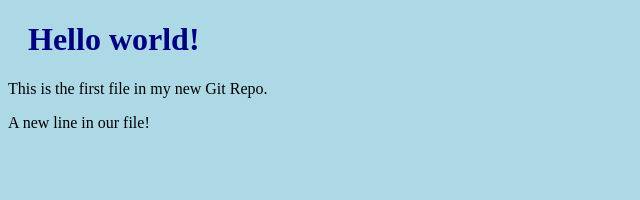
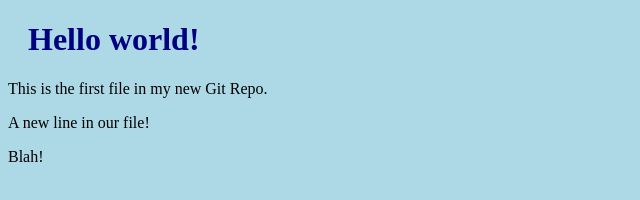
Before and after one commit to McBoatright/hello-world, a plain HTML site: page index.html in a window 1280 px wide. Shown: the full height of the page, 0-640 px from the left. Drawn offline with Linux system fonts and the light colour scheme.

Commit message:
Update index.html
blah!

```diff
--- a/index.html
+++ b/index.html
@@ -9,6 +9,6 @@
 <h1>Hello world!</h1>
 <p>This is the first file in my new Git Repo.</p>
 <p>A new line in our file!</p>
-
+<p> Blah!</p>
 </body>
 </html>
```
